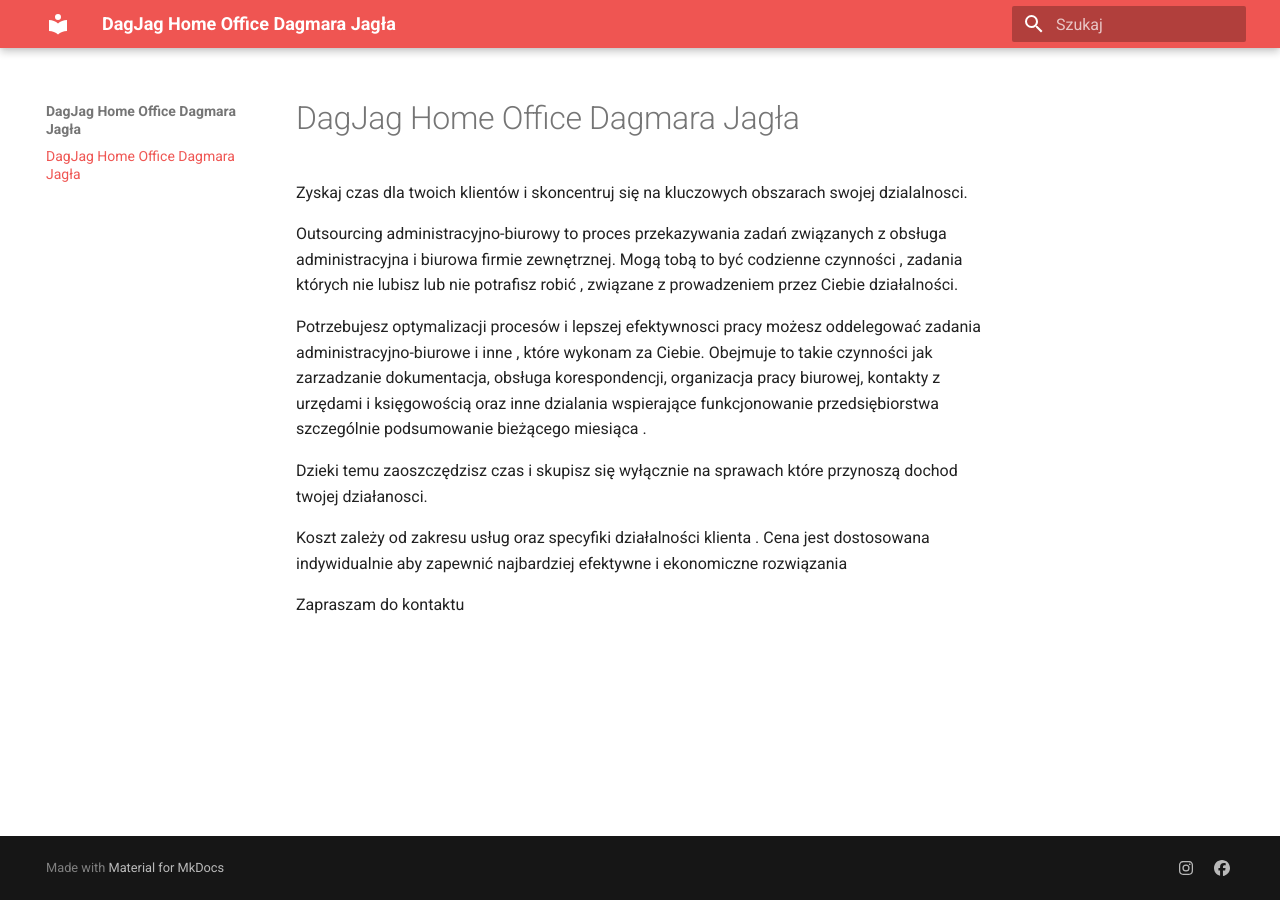
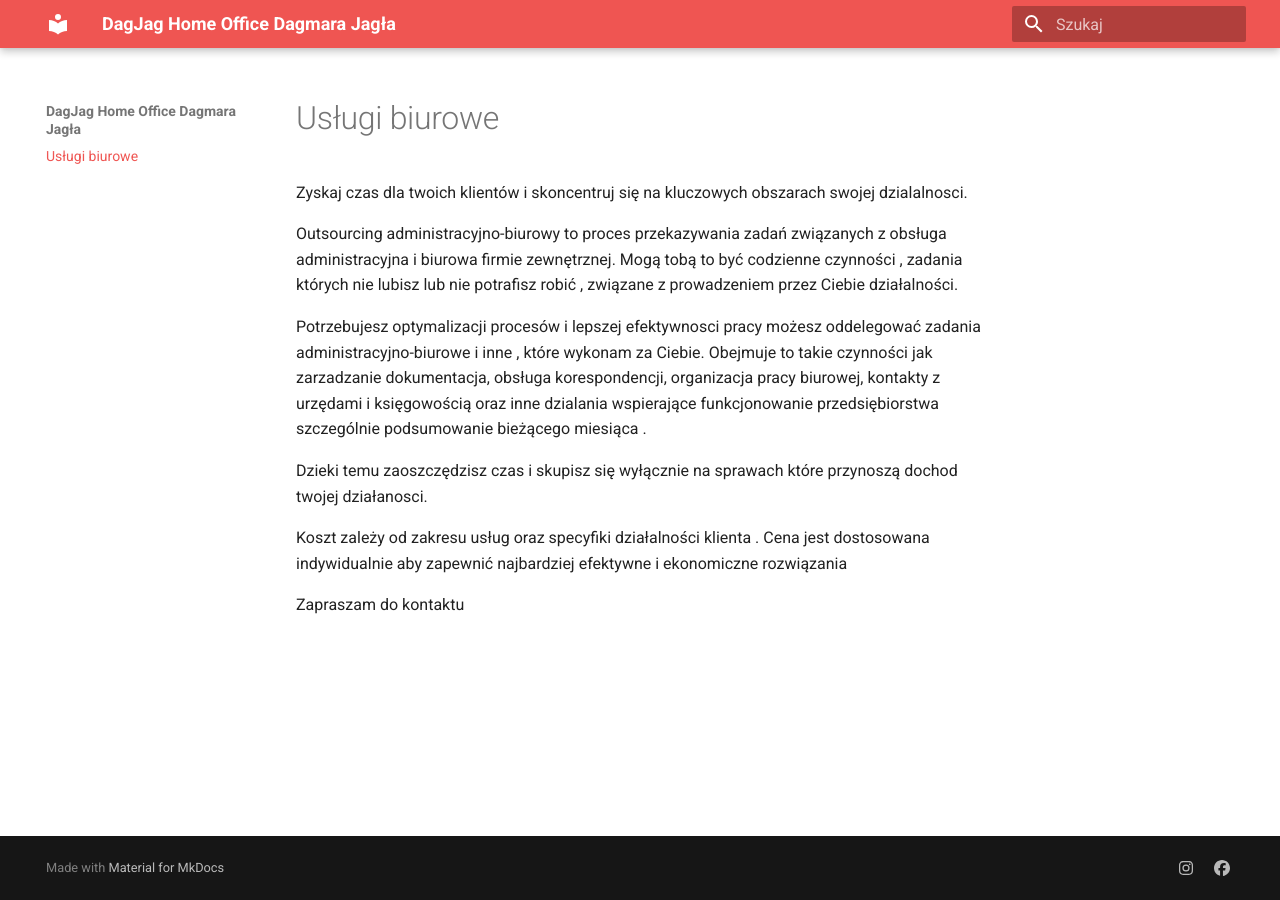
Before and after one commit to dagjag/dagjag.github.io, an MkDocs documentation site: the page built from docs/index.md, in a window 1280 px wide. Built offline with MkDocs 1.6.1 and Material for MkDocs 9.7.7, drawn with Linux system fonts in a browser that asks for light colours.

Commit message:
docs: title

```diff
--- a/docs/index.md
+++ b/docs/index.md
@@ -1,4 +1,4 @@
-#  DagJag Home Office Dagmara Jagła
+#  Usługi biurowe
 
 Zyskaj czas dla twoich klientów i skoncentruj się na kluczowych obszarach swojej dzialalnosci.
 
```
